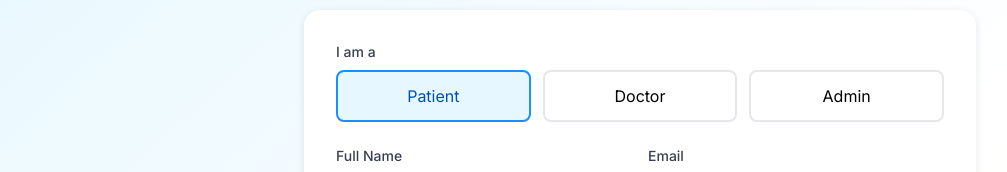
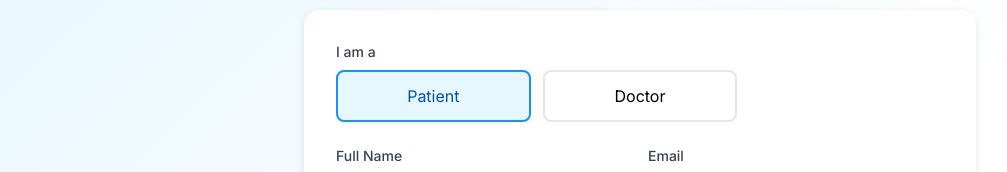
Before and after one commit to Madhav-S13/aftercare, a React (Create React App) app in the folder frontend/: page /signup in a window 1280 px wide. Shown: the part 158-330 px from the top of the page, without its empty margins (0-1007 px from the left). Built offline with nearby package versions, Linux system fonts and the light colour scheme; no server answers.

Commit message:
Admin Removal

```diff
--- a/frontend/src/pages/Signup.jsx
+++ b/frontend/src/pages/Signup.jsx
@@ -82,7 +82,7 @@ const Signup = () => {
                                 I am a
                             </label>
                             <div className="grid grid-cols-3 gap-3">
-                                {['patient', 'doctor', 'admin'].map((role) => (
+                                {['patient', 'doctor'].map((role) => (
                                     <button
                                         key={role}
                                         type="button"
```
